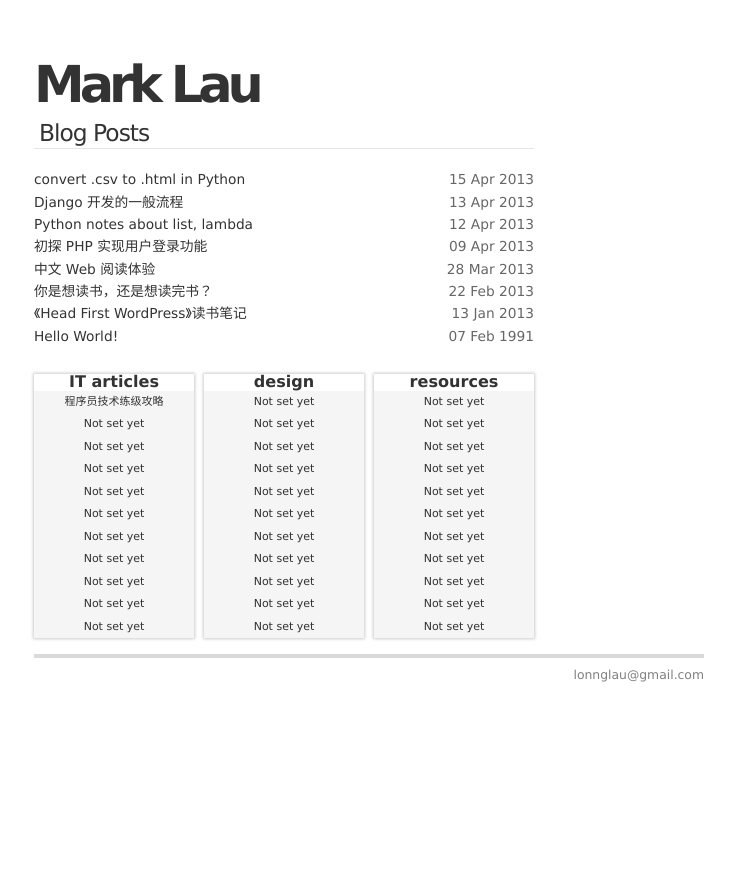
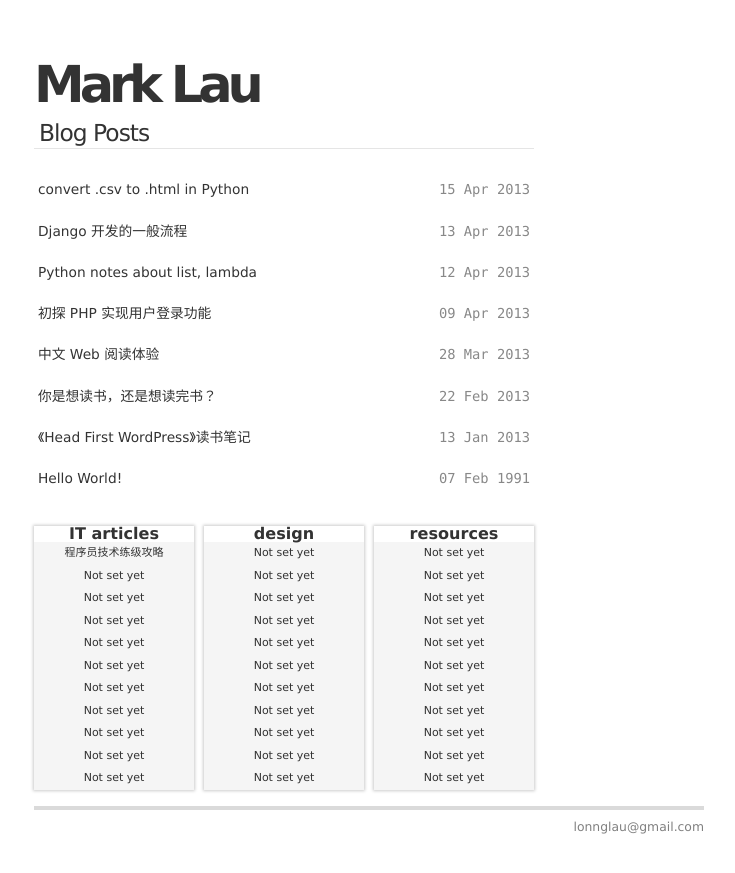
Before and after one commit to yuel/lonn.github.com, a Jekyll site: the page built from index.html, in a window 1280 px wide. Shown: the top 873 px of the page, without its empty margins (271-1006 px from the left). Built offline with Jekyll 4.4.1, drawn with Linux system fonts in a browser that asks for light colours.

Commit message:
Update screen.css

```diff
--- a/css/screen.css
+++ b/css/screen.css
@@ -33,12 +33,26 @@ h2 {
 	padding: 0px 2px 4px 5px;
 }
 
-ul, ol, dl {
-	font-size: 1em;
-	margin: 2px 0 16px 0px;
+ul,ol,dl {
+	font-size:1em;
+	margin:2px 0 16px 0px;
 }
 
+ul ul,ol ol {
+	margin:4px 0 4px 10px;
+}
+
+.posts {
+	padding:0;
+}
+
+li { padding:0 4px; color:#ccc; list-style: none; }
+
+ul.posts li span { float:right; font-family:monofur, monaco, courier; color:#888; }
+ul.posts li a { font-weight:200;}
+
 /* Home */
+/*
 ul.posts {
   list-style-type: none;
   padding: 0;
@@ -47,6 +61,7 @@ ul.posts {
 ul.posts li {
   line-height: 1.7px;
 }
+*/
 
 ul.posts li a, ul.posts li a:hover {
   text-decoration: none;
```
